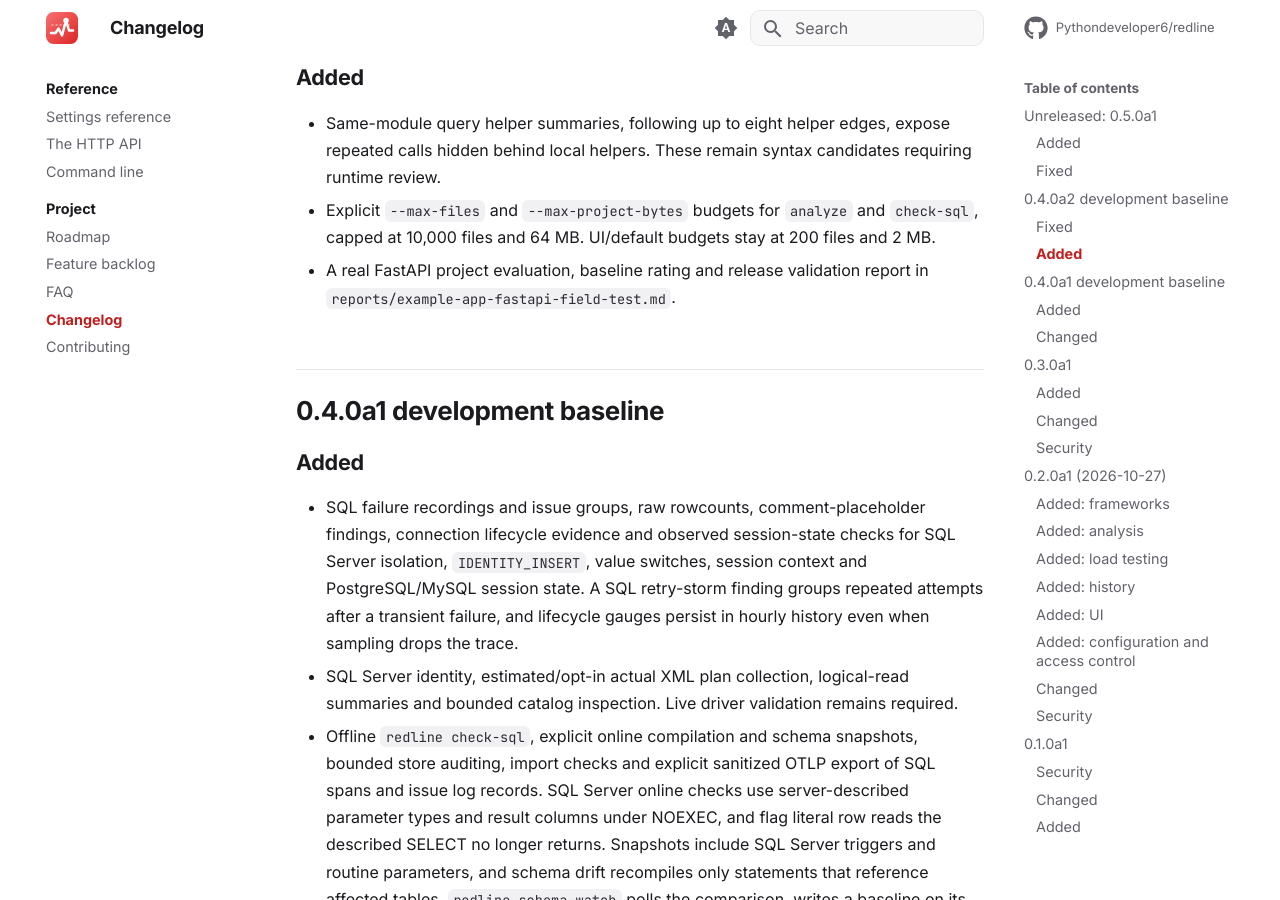
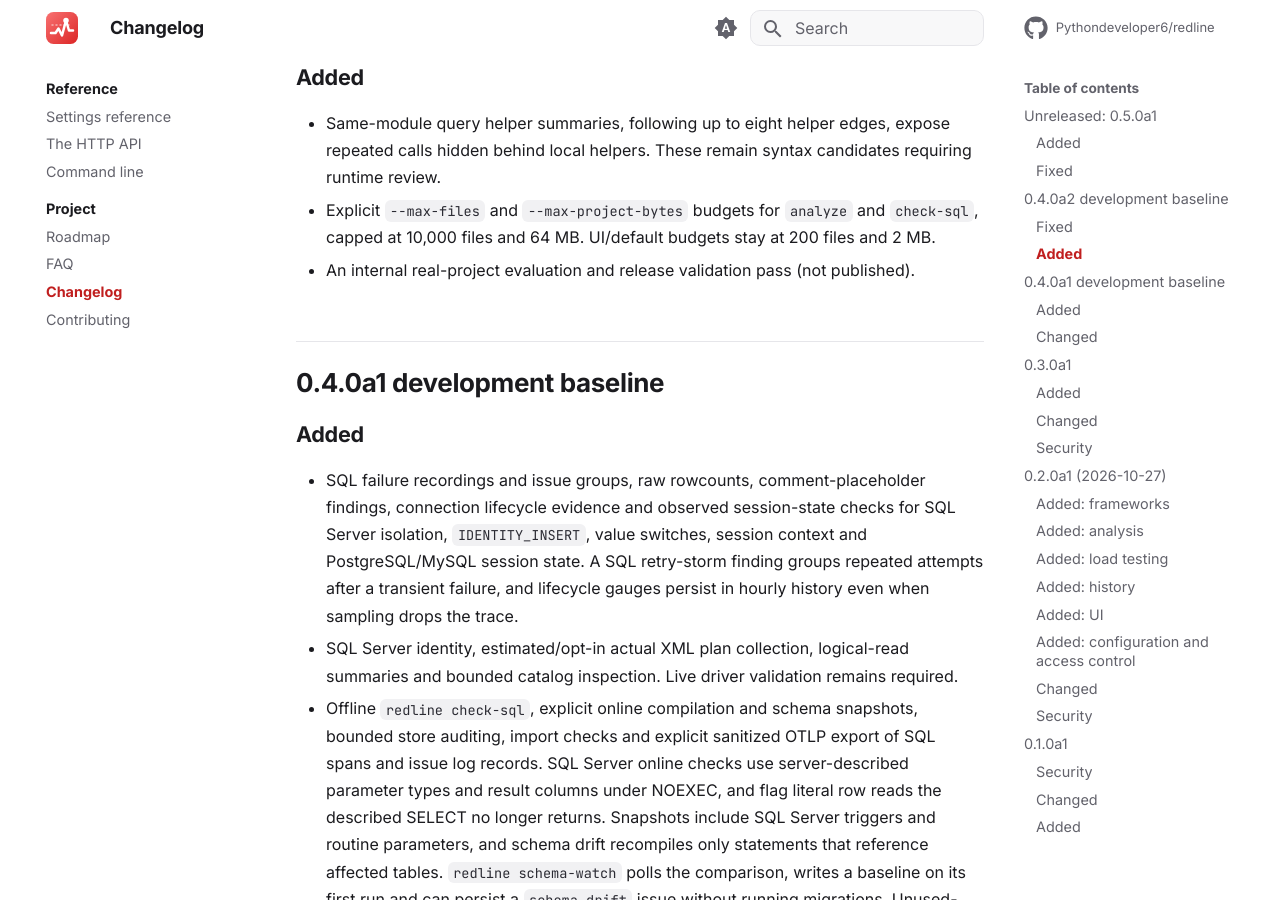
Before and after one commit to Pythondeveloper6/redline, an MkDocs documentation site: the page built from docs/changelog.md, in a window 1280 px wide and 900 px high, scrolled down 1718 px. Built offline with MkDocs 1.6.1 and Material for MkDocs 9.7.7, drawn with Linux system fonts in a browser that asks for light colours; comment, search, counter and statistics services are not loaded.

Commit message:
docs: remove references to internal planning files

```diff
--- a/CHANGELOG.md
+++ b/CHANGELOG.md
@@ -52,8 +52,7 @@ version is below `1.0` the public API may change between minor versions.
   calls hidden behind local helpers. These remain syntax candidates requiring runtime review.
 - Explicit `--max-files` and `--max-project-bytes` budgets for `analyze` and `check-sql`,
   capped at 10,000 files and 64 MB. UI/default budgets stay at 200 files and 2 MB.
-- A real FastAPI project evaluation, baseline rating and release validation report in
-  `reports/example-app-fastapi-field-test.md`.
+- An internal real-project evaluation and release validation pass (not published).
 
 ## 0.4.0a1 development baseline
 
--- a/mkdocs.yml
+++ b/mkdocs.yml
@@ -158,7 +158,6 @@ nav:
       - Command line: cli.md
       - Project:
           - Roadmap: roadmap.md
-          - Feature backlog: feature-backlog.md
           - FAQ: faq.md
           - Changelog: changelog.md
           - Contributing: contributing.md
```
Also changed, not shown: RELEASING.md (+2 -2 lines), docs/production.md (+1 -2 lines), 2 other files.
